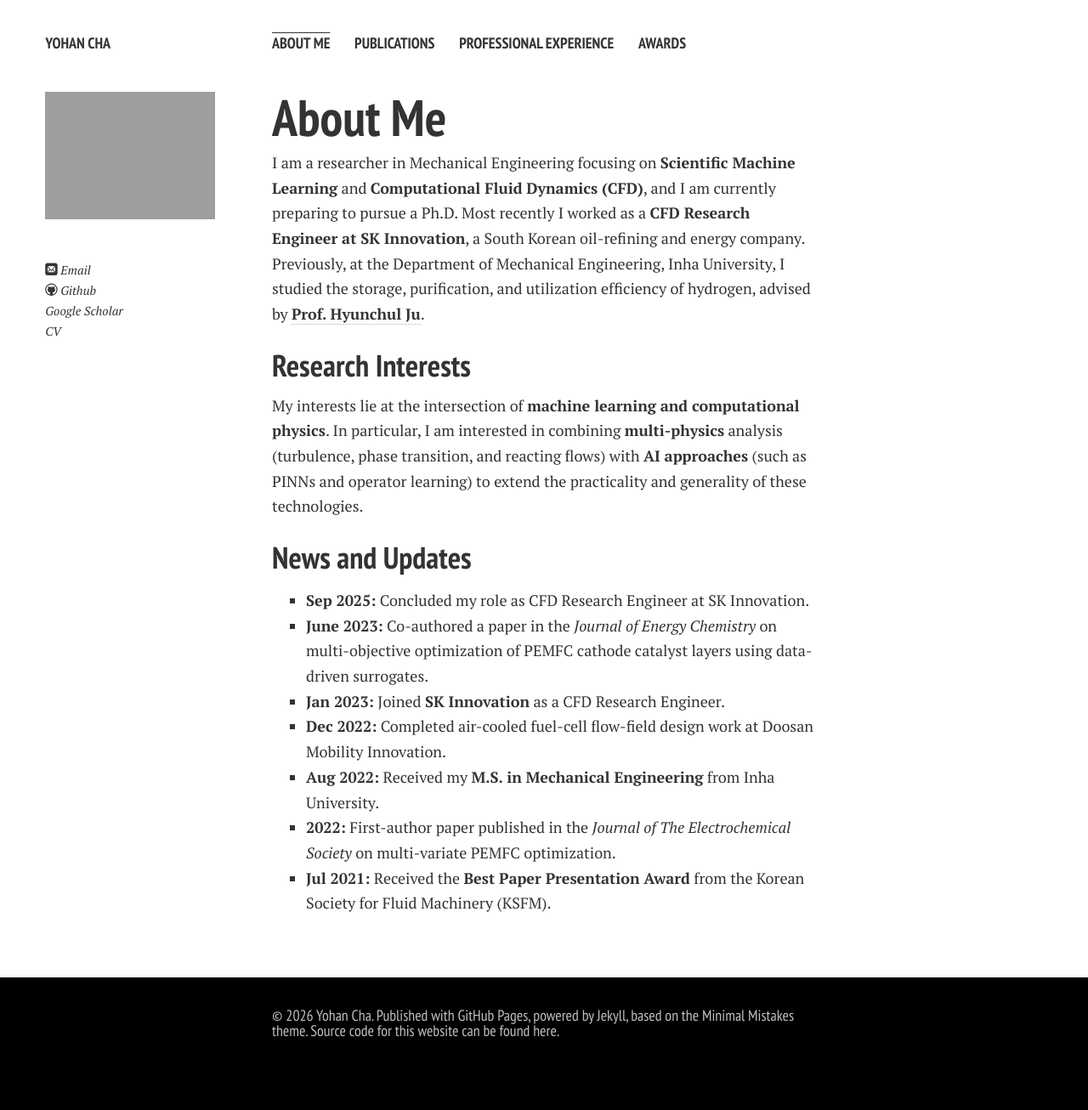
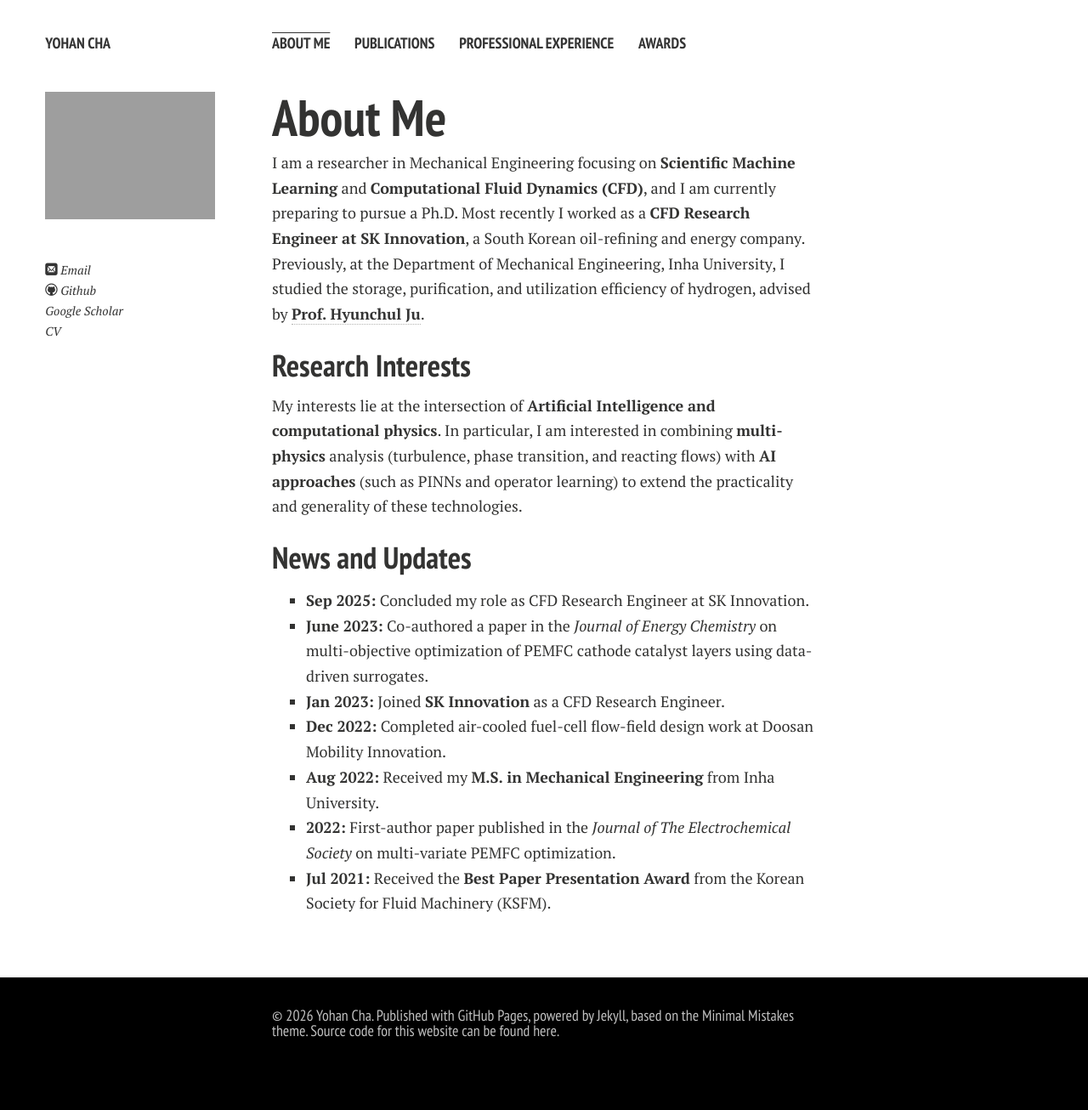
Before and after one commit to powerfulsmooth/powerfulsmooth.github.io, a Jekyll site: the page built from index.md, in a window 1280 px wide. Shown: the whole page at 85% size. Built offline with Jekyll 4.4.1, drawn with Linux system fonts in a browser that asks for light colours; nearby versions of some CDN libraries; comment, search, counter and statistics services are not loaded; a style sheet for code colours, icons or effects is not loaded; our own code applies the rules of GitHub Pages for plain Markdown files.

Commit message:
Add files via upload

```diff
--- a/index.md
+++ b/index.md
@@ -8,7 +8,7 @@ I am a researcher in Mechanical Engineering focusing on **Scientific Machine Lea
 
 ## Research Interests
 
-My interests lie at the intersection of **machine learning and computational physics**. In particular, I am interested in combining **multi-physics** analysis (turbulence, phase transition, and reacting flows) with **AI approaches** (such as PINNs and operator learning) to extend the practicality and generality of these technologies.
+My interests lie at the intersection of **Artificial Intelligence and computational physics**. In particular, I am interested in combining **multi-physics** analysis (turbulence, phase transition, and reacting flows) with **AI approaches** (such as PINNs and operator learning) to extend the practicality and generality of these technologies.
 
 ## News and Updates
 - **Sep 2025:** Concluded my role as CFD Research Engineer at SK Innovation.
```
